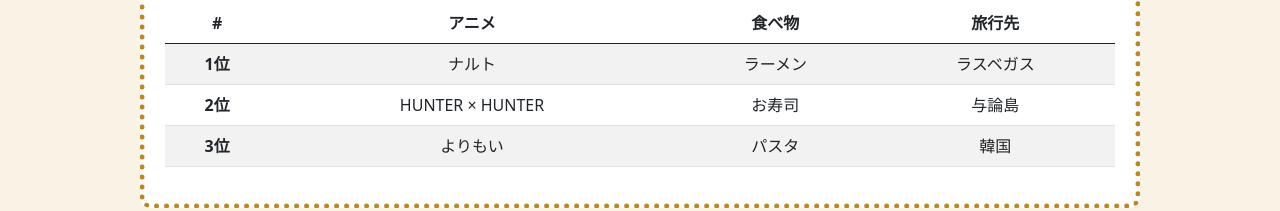
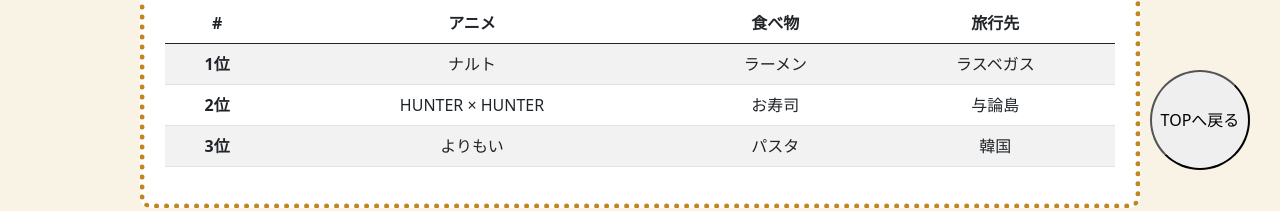
Before and after one commit to KishimotoMiyu/kishimoto_profile, a plain HTML site: page detail/detail.html in a window 1280 px wide. Shown: the part 600-811 px from the top of the page. Drawn offline with nearby package versions, Linux system fonts and the light colour scheme.

Commit message:
topボタン

```diff
--- a/detail/css/detail.css
+++ b/detail/css/detail.css
@@ -149,6 +149,22 @@
     align-items: center;
 }
 
+/* TOPボタン */
+#btn{
+    position:fixed;
+    bottom:30px;
+    right:30px;
+    cursor:pointer;
+    width:100px;
+    height:100px;
+    border-radius: 50%;
+  }
+
+  /* #btn.is-scrollEnd{
+    opacity: 1;
+  } */
+
+
 
   /* モーダルウィンドウ */
 
--- a/detail/detail.html
+++ b/detail/detail.html
@@ -166,8 +166,7 @@
     </div>
 </main>
 
-<div class="top">top</div>
-
+<button type="button" id="btn">TOPへ戻る</button>
     <footer>
         <p>
             <small>
```
